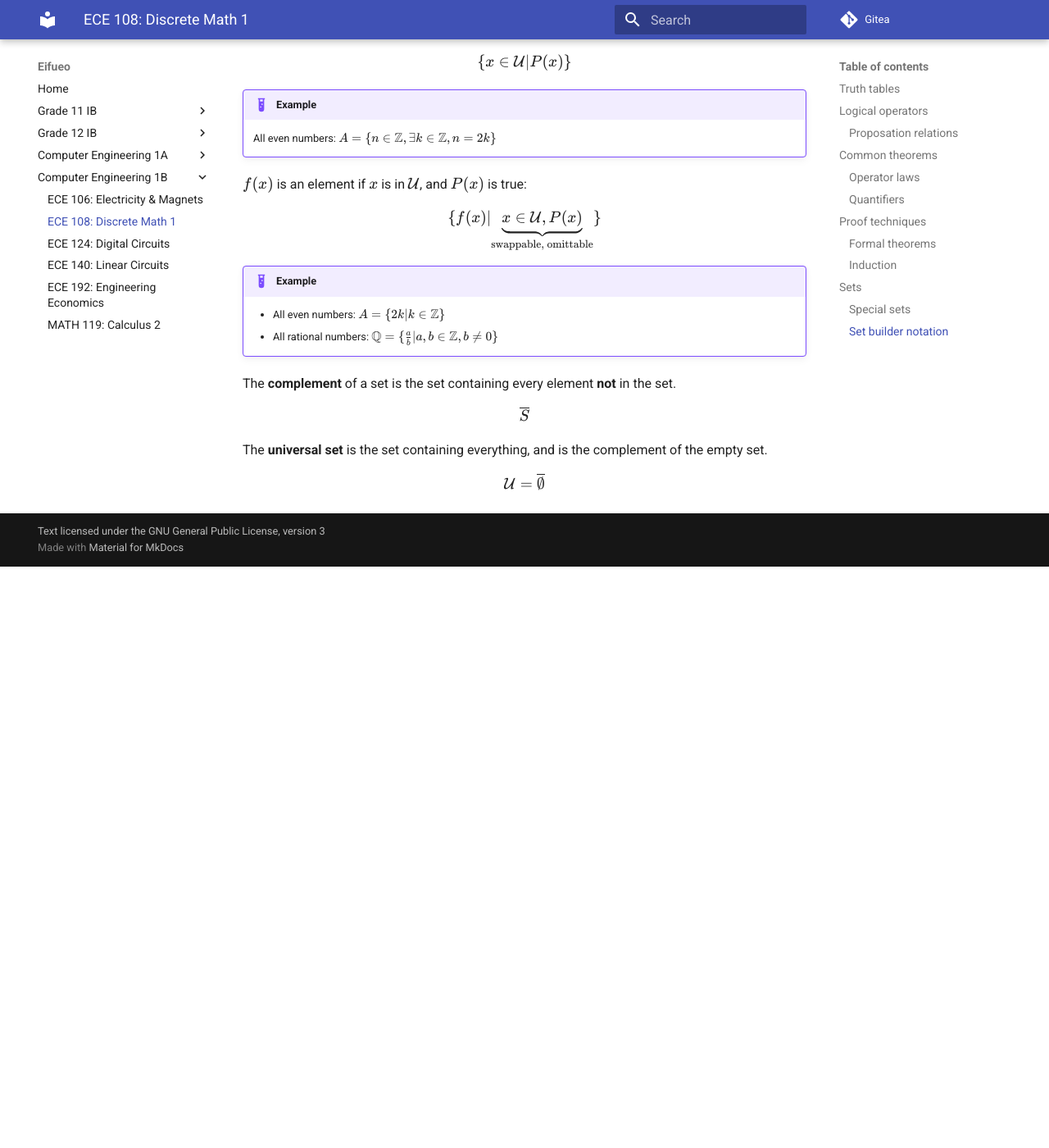
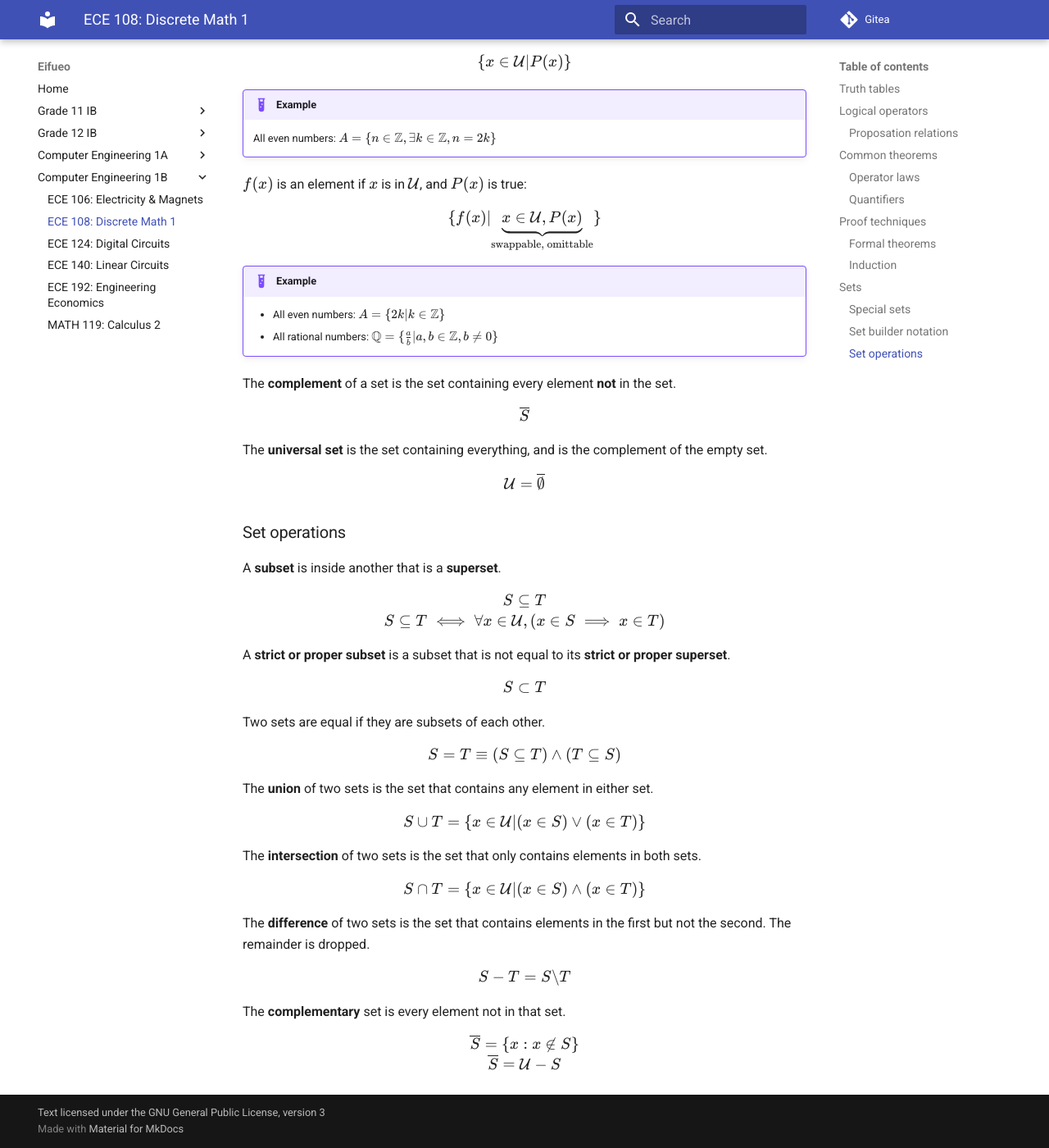
Before and after one commit to potatoeggy/eifueo, an MkDocs documentation site: the page built from docs/1b/ece108.md, in a window 1280 px wide and 1400 px high, scrolled down 8889 px. Shown: the whole window at 82% size. Built offline with MkDocs 1.6.1 and Material for MkDocs 9.7.7, drawn with Linux system fonts in a browser that asks for light colours; before the commit the page ends 9580 px from its top, so only the background shows below that.

Commit message:
ece108: add set ops

```diff
--- a/docs/1b/ece108.md
+++ b/docs/1b/ece108.md
@@ -354,3 +354,39 @@ $$\overline S$$
 The **universal set** is the set containing everything, and is the complement of the empty set.
 
 $$\mathcal U=\overline\empty$$
+
+### Set operations
+
+A **subset** is inside another that is a **superset**.
+
+$$
+S\subseteq T \\
+S\subseteq T\iff \forall x\in\mathcal U,(x\in S\implies x\in T)
+$$
+
+A **strict or proper subset** is a subset that is not equal to its **strict or proper superset**.
+
+$$S\subset T$$
+
+Two sets are equal if they are subsets of each other.
+
+$$S=T\equiv (S\subseteq T)\wedge (T\subseteq S)$$
+
+The **union** of two sets is the set that contains any element in either set.
+
+$$S\cup T=\{x\in\mathcal U|(x\in S)\vee(x\in T)\}$$
+
+The **intersection** of two sets is the set that only contains elements in both sets.
+
+$$S\cap T=\{x\in\mathcal U|(x\in S)\wedge(x\in T)\}$$
+
+The **difference** of two sets is the set that contains elements in the first but not the second. The remainder is dropped.
+
+$$S-T=S\backslash T$$
+
+The **complementary** set is every element not in that set.
+
+$$
+\overline S=\{x:x\not\in S\} \\
+\overline S=\mathcal U-S
+$$
```
